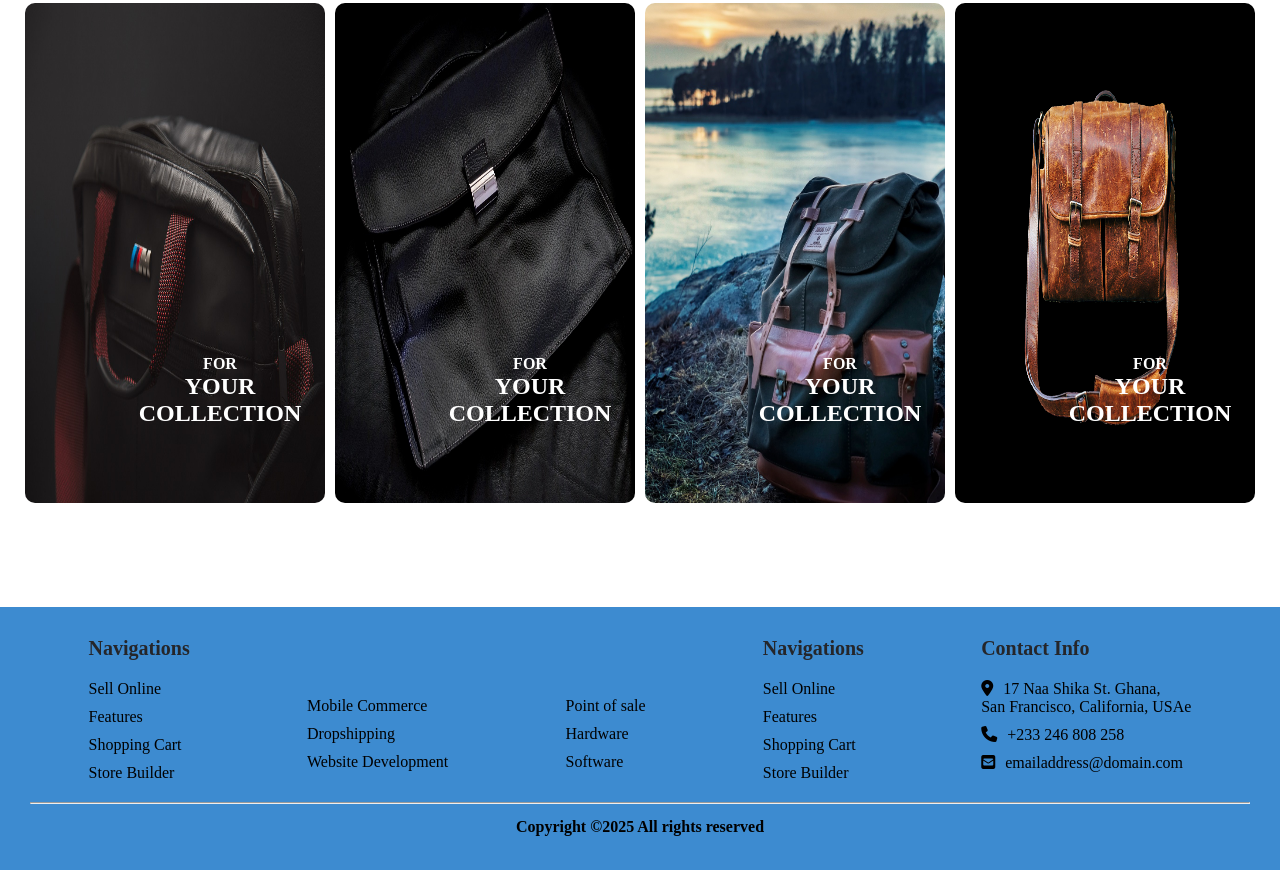
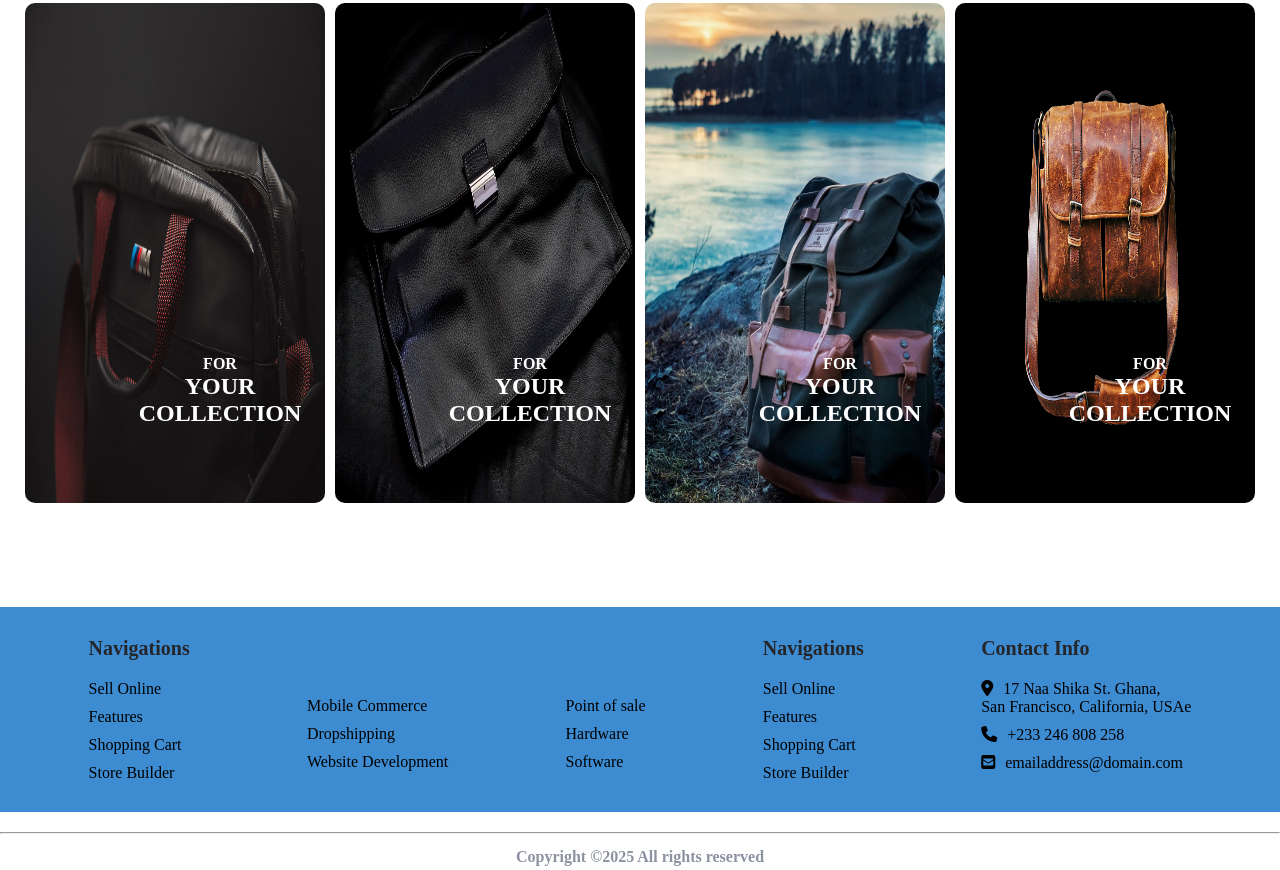
Before and after one commit to Naayart/J-J-Landing-Page, a plain HTML site: page index.html in a window 1280 px wide. Shown: the part 1897-2767 px from the top of the page. Drawn offline with Linux system fonts and the light colour scheme.

Commit message:
continuation

```diff
--- a/styles.css
+++ b/styles.css
@@ -289,11 +289,11 @@ html {
 .fa-square-envelope {
   margin-right: 10px;
 }
-footer {
+.footer-container {
   background-color: #3d8bd0;
   padding: 30px;
 }
 
-.Copyright h1{
-  color: #000;
+.Copyright {
+  margin-top: 20px;
 }
```
